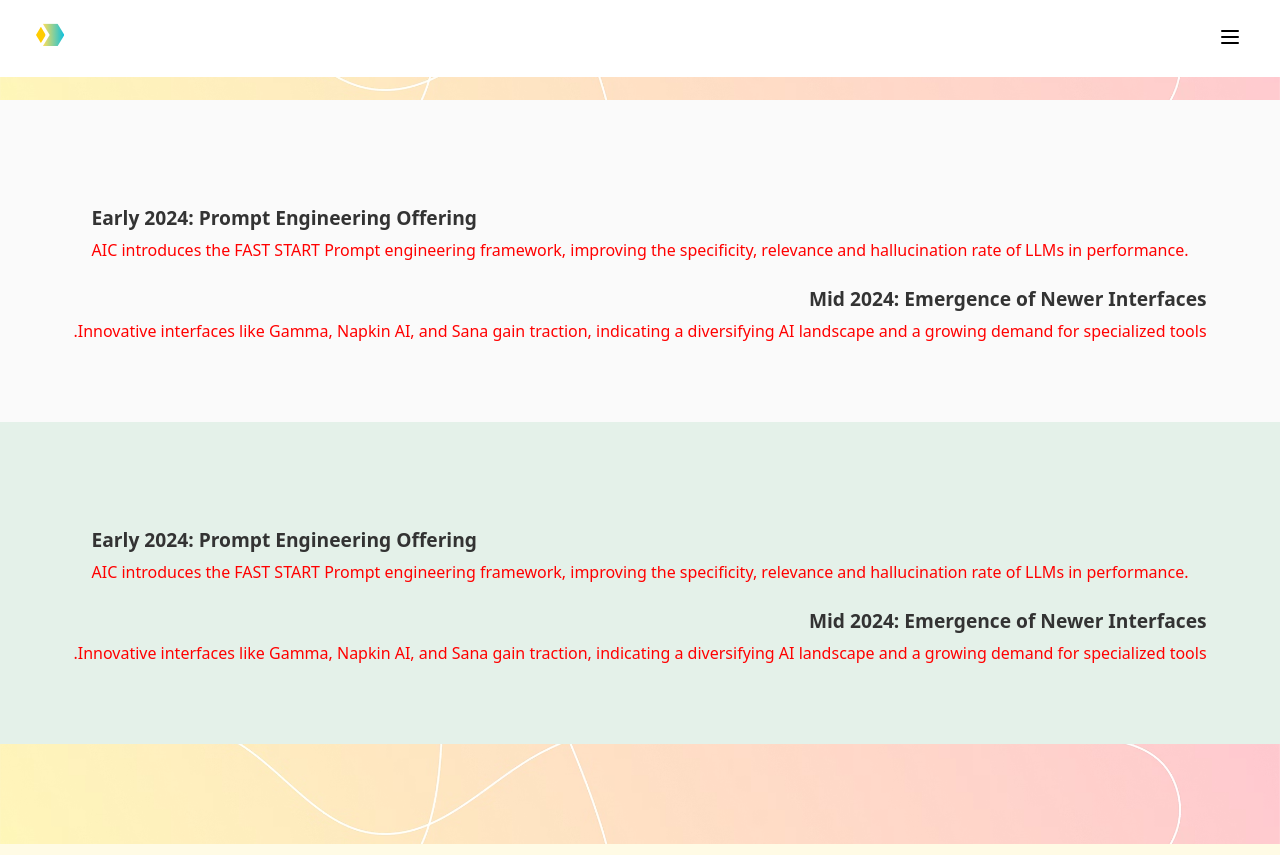
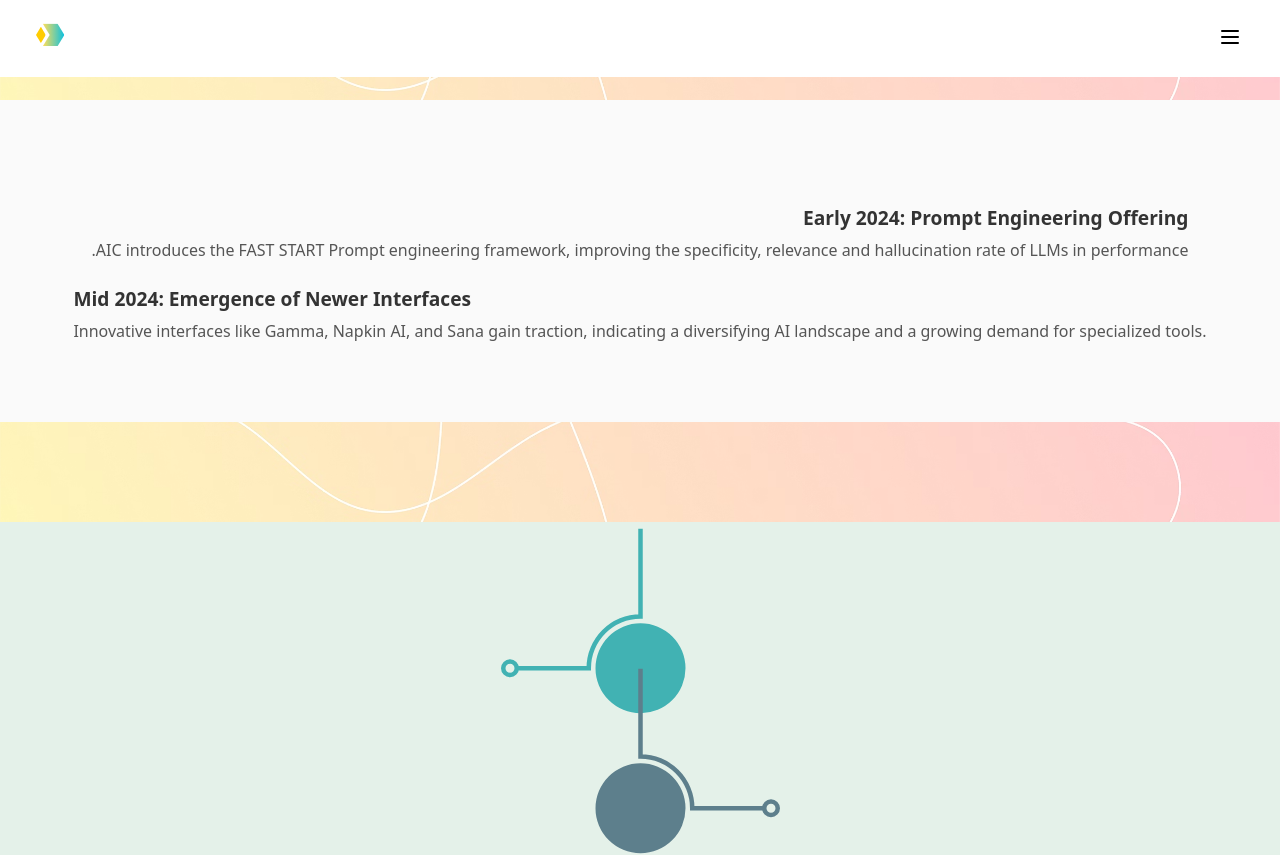
Before and after one commit to emilbowry/simpleapp, a React app: page / in a window 1280 px wide. Shown: the top 855 px of the page. Built offline with nearby package versions, Linux system fonts and the light colour scheme.

Commit message:
added lhs logic

```diff
--- a/src/components/timeline/Timeline.module.css
+++ b/src/components/timeline/Timeline.module.css
@@ -35,7 +35,7 @@
 
 .eventDescription {
   font-size: 1rem;
-  color: red;
+  color: #555;
   margin: 0;
 }
 
--- a/src/components/timeline/Timeline.tsx
+++ b/src/components/timeline/Timeline.tsx
@@ -1,48 +1,109 @@
+// src/components/timeline/Timeline.tsx
+
 import React from "react";
-
+import styles from "./Timeline.module.css";
+import { Vertibrae, DefaultVertibrae } from "./spineComponent/Vertibrae";
 import {
-	ITimelineEvent,
 	EventContent,
 	_EventContent,
+	ITimelineEvent,
 } from "./spineComponent/Event";
 
-const demoTimelineEvent: ITimelineEvent[] = [
-	{
-		date: "Early 2024",
-		title: "Prompt Engineering Offering",
-		description:
-			"AIC introduces the FAST START Prompt engineering framework, improving the specificity, relevance and hallucination rate of LLMs in performance.",
-	},
-	{
-		date: "Mid 2024",
-		title: "Emergence of Newer Interfaces",
-		description:
-			"Innovative interfaces like Gamma, Napkin AI, and Sana gain traction, indicating a diversifying AI landscape and a growing demand for specialized tools.",
-	},
-];
-export const demoTimelineEvents: React.FC = () => {
-	return (
-		<div
-			style={{
-				display: "flex",
-				flexDirection: "column",
-				alignItems: "center",
-			}}
-		>
+// This interface remains the same.
+export interface ITimelineData {
+	timelineEvents: ITimelineEvent[];
+}
+
+interface ITimelineEventRowProps {
+	eventData: ITimelineEvent;
+	index: number;
+	scaleFactor?: number;
+}
+
+/**
+ * TimelineEventRow is responsible for the three-column layout.
+ * It now calculates the `isLeftHanded` boolean and passes it down
+ * to the SpineComponent children, which handle their own transformations.
+ */
+class TimelineEventRow extends React.Component<ITimelineEventRowProps> {
+	render() {
+		const { index, eventData, scaleFactor = 2 } = this.props;
+
+		// The orientation logic is now owned by the TimelineEventRow.
+		const isLeftHanded = index % 2 === 0;
+
+		// The EventContent component is now index-agnostic. It only needs to
+		// know if it's on the left to apply the correct text direction.
+		const eventElement = (
 			<EventContent
-				index={0}
-				scaleFactor={1.5}
-				reflectable={false}
+				isLeftHanded={isLeftHanded}
+				scaleFactor={1} // Text itself doesn't scale.
+				reflectable={false} // Use `direction` for text.
 				contentComponent={_EventContent}
-				data={demoTimelineEvent[0]}
+				data={eventData}
 			/>
-			<EventContent
-				index={1}
-				scaleFactor={1.5}
-				reflectable={false}
-				contentComponent={_EventContent}
-				data={demoTimelineEvent[1]}
-			/>
-		</div>
-	);
-};
+		);
+
+		return (
+			<div className={styles.timelineEventRow}>
+				{/* Column A: Left Content */}
+				<div
+					className={styles.contentColumn}
+					style={{
+						// The container still provides the overall alignment context.
+						textAlign: "right",
+						marginRight: `${1 * scaleFactor}rem`,
+					}}
+				>
+					{isLeftHanded && eventElement}
+				</div>
+
+				{/* Column B: Center Spine */}
+				<div className={styles.spineContainer}>
+					<Vertibrae
+						isLeftHanded={isLeftHanded}
+						index={index} // Vertibrae still needs the index for its color logic.
+						scaleFactor={scaleFactor}
+						reflectable={true} // Use `transform:scale` for SVG.
+						contentComponent={DefaultVertibrae}
+					/>
+				</div>
+
+				{/* Column C: Right Content */}
+				<div
+					className={styles.contentColumn}
+					style={{
+						textAlign: "left",
+						marginLeft: `${1 * scaleFactor}rem`,
+					}}
+				>
+					{!isLeftHanded && eventElement}
+				</div>
+			</div>
+		);
+	}
+}
+
+/**
+ * The main Timeline component. It takes an array of events and maps
+ * over them, creating a TimelineEventRow for each one.
+ */
+export class Timeline extends React.Component<ITimelineData> {
+	render() {
+		const { timelineEvents } = this.props;
+
+		return (
+			<section className={styles.timelineSection}>
+				<div data-scroll-root>
+					{timelineEvents.map((item, index) => (
+						<TimelineEventRow
+							key={index}
+							index={index}
+							eventData={item}
+						/>
+					))}
+				</div>
+			</section>
+		);
+	}
+}
--- a/src/components/timeline/spineComponent/Event.tsx
+++ b/src/components/timeline/spineComponent/Event.tsx
@@ -14,10 +14,17 @@
 	title: string;
 	description: string;
 }
+interface IEventContentComponentProps {
+	data: ITimelineEvent;
+}
+
+type TEventContent = ISpineContent & IEventContentComponentProps;
+type TEventElement = TSpineElement & IEventContentComponentProps;
+type TEventComponent = TSpineComponent & IEventContentComponentProps;
 
 export const _EventContent: React.FC<TEventContent> = ({
-	index,
-	scaleFactor,
+	// index,
+	// scaleFactor,
 	data,
 }) => {
 	return (
@@ -30,32 +37,65 @@
 	);
 };
 
-interface IEventContentComponentProps {
-	data: ITimelineEvent;
-}
-
-type TEventContent = ISpineContent & IEventContentComponentProps;
-type TEventElement = TSpineElement & IEventContentComponentProps;
-type TEventComponent = TSpineComponent & IEventContentComponentProps;
-
 export class EventContent extends SpineComponent {
 	props!: TEventComponent;
-	// gets rid of data err but
+
 	public renderContent(args: TEventElement): React.ReactNode {
 		const {
-			index,
-			scaleFactor = 1,
+			// index,
+			// scaleFactor = 1,
 			contentComponent: _EventContent,
 			data,
 		} = args;
 		return (
 			<>
 				<_EventContent
-					index={index}
-					scaleFactor={scaleFactor}
+					// index={index}
+					// scaleFactor={scaleFactor}
 					data={data}
 				/>
 			</>
 		);
 	}
 }
+
+const demoEvent: ITimelineEvent[] = [
+	{
+		date: "Early 2024",
+		title: "Prompt Engineering Offering",
+		description:
+			"AIC introduces the FAST START Prompt engineering framework, improving the specificity, relevance and hallucination rate of LLMs in performance.",
+	},
+	{
+		date: "Mid 2024",
+		title: "Emergence of Newer Interfaces",
+		description:
+			"Innovative interfaces like Gamma, Napkin AI, and Sana gain traction, indicating a diversifying AI landscape and a growing demand for specialized tools.",
+	},
+];
+export const demoEvents: React.FC = () => {
+	return (
+		<div
+			style={{
+				display: "flex",
+				flexDirection: "column",
+				alignItems: "center",
+			}}
+		>
+			<EventContent
+				isLeftHanded={true}
+				scaleFactor={1.5}
+				reflectable={false}
+				contentComponent={_EventContent}
+				data={demoEvent[0]}
+			/>
+			<EventContent
+				isLeftHanded={false}
+				scaleFactor={1.5}
+				reflectable={false}
+				contentComponent={_EventContent}
+				data={demoEvent[1]}
+			/>
+		</div>
+	);
+};
--- a/src/components/timeline/spineComponent/SpineComponent.tsx
+++ b/src/components/timeline/spineComponent/SpineComponent.tsx
@@ -4,7 +4,7 @@
 // import styles from "./Timeline.module.css";
 
 export interface ISpineContent {
-	index: number;
+	isLeftHanded: boolean;
 	scaleFactor: number;
 }
 
@@ -27,10 +27,6 @@
 	extends React.Component<TSpineComponent>
 	implements ISpineComponentBehavior
 {
-	public static getOrientationFlip(index: number): boolean {
-		return index % 2 === 1;
-	}
-
 	public renderContent(args: TSpineElement): React.ReactNode {
 		const { contentComponent: ContentComponent, ...componentProps } = args;
 		return <ContentComponent {...componentProps} />;
@@ -38,10 +34,9 @@
 
 	render() {
 		const { reflectable = false, ...renderProps } = this.props;
-		const { index, scaleFactor } = renderProps;
+		const { isLeftHanded, scaleFactor } = renderProps;
 
-		const _flip = SpineComponent.getOrientationFlip(index);
-		const flip = _flip ? -1 : 1;
+		const flip = isLeftHanded ? 1 : -1;
 
 		return (
 			<div
@@ -52,7 +47,7 @@
 									flip * scaleFactor
 								}, ${scaleFactor})`,
 						  }
-						: { direction: _flip ? "rtl" : "ltr" }
+						: { direction: isLeftHanded ? "rtl" : "ltr" }
 				}
 			>
 				{this.renderContent({ ...renderProps })}
--- a/src/components/timeline/spineComponent/Vertibrae.tsx
+++ b/src/components/timeline/spineComponent/Vertibrae.tsx
@@ -1,3 +1,5 @@
+//  src/components/timeline/spineComponent/Vertibrae.tsx
+
 import React from "react";
 import styles from "./Timeline.module.css";
 import {
@@ -7,28 +9,41 @@
 	ISpineContent,
 } from "./SpineComponent";
 
-export const DefaultVertibrae: React.FC<ISpineContent> = () => {
+interface IVertibraeComponentProps {
+	index: number;
+}
+
+type TVertibraeContent = ISpineContent & IVertibraeComponentProps;
+type TVertibraeElement = TSpineElement & IVertibraeComponentProps;
+type TVertibraeComponent = TSpineComponent & IVertibraeComponentProps;
+
+export const DefaultVertibrae: React.FC<TVertibraeContent> = ({ index }) => {
 	const centreCircle = "m20,0a20,20,90,0,0,-40,0zm-40,0a20,20,90,0,0,40,0z";
 	const leftHandHalo =
 		"m -22,0 a22,22,90,0,1,22,-22l0,-2a24,24,90,0,0,-24,24m24,-22h1v-40h-2v40zm-22,22v-1h-33v2h33zm-40,0a2,2,90,1,0,8,0a2,2,90,1,0,-8,0zm2,0a2,2,90,0,1,4,0a2,2,90,0,1,-4,0z";
+
+	const colours = ["#41b2b3", "#5D7F8C", "#7F81AF", "#697085", "#7E8180"];
+	const colour = colours[index % 5];
+
 	return (
 		<>
-			<path d={centreCircle} />
-			<path d={leftHandHalo} />
+			<path d={centreCircle} fill={colour} />
+			<path d={leftHandHalo} fill={colour} />
 		</>
 	);
 };
 
 export class Vertibrae extends SpineComponent {
-	public renderContent(args: TSpineElement): React.ReactNode {
+	props!: TVertibraeComponent;
+
+	public renderContent(args: TVertibraeElement): React.ReactNode {
 		const {
+			isLeftHanded,
 			index,
 			scaleFactor = 1,
 			contentComponent: ContentComponent = DefaultVertibrae,
 		} = args;
 
-		const colours = ["#41b2b3", "#5D7F8C", "#7F81AF", "#697085", "#7E8180"];
-		const colour = colours[index % 5];
 		const view_box = `${-45} ${-45} ${90} ${90}`;
 
 		return (
@@ -36,13 +51,43 @@
 				viewBox={view_box}
 				width={scaleFactor * 90}
 				height={scaleFactor * 90}
-				fill={colour}
 				preserveAspectRatio="xMidYMid meet"
 				style={{ overflow: "visible" }}
 				className="no-aos"
 			>
-				<ContentComponent index={index} scaleFactor={scaleFactor} />
+				<ContentComponent
+					index={index}
+					isLeftHanded={isLeftHanded}
+					scaleFactor={scaleFactor}
+				/>
 			</svg>
 		);
 	}
 }
+
+export const demoVertibrae: React.FC = () => {
+	return (
+		<div
+			style={{
+				display: "flex",
+				flexDirection: "column",
+				alignItems: "center",
+			}}
+		>
+			<Vertibrae
+				isLeftHanded={true}
+				index={0}
+				scaleFactor={1.5}
+				reflectable={true}
+				contentComponent={DefaultVertibrae}
+			/>
+			<Vertibrae
+				isLeftHanded={false}
+				index={1}
+				scaleFactor={1.5}
+				reflectable={true}
+				contentComponent={DefaultVertibrae}
+			/>
+		</div>
+	);
+};
--- a/src/pages/demopage/DemoPage.tsx
+++ b/src/pages/demopage/DemoPage.tsx
@@ -1,124 +1,32 @@
+// src/pages/demoPage/DemoPage.tsx
+
 import React from "react";
 import styles from "./DemoPage.module.css";
 import { CallingCard } from "../../components/callingcard/CallingCard";
 import { CallOut } from "../../components/callingcard/CallOut";
-import {
-	Vertibrae,
-	DefaultVertibrae,
-} from "../../components/timeline/spineComponent/Vertibrae";
-import { demoTimelineEvents } from "../../components/timeline/Timeline";
-// const demoTimelineEvent: ITimelineEvent[] = [
-// 	{
-// 		date: "Early 2024",
-// 		title: "Prompt Engineering Offering",
-// 		description:
-// 			"AIC introduces the FAST START Prompt engineering framework, improving the specificity, relevance and hallucination rate of LLMs in performance.",
-// 	},
-// 	{
-// 		date: "Mid 2024",
-// 		title: "Emergence of Newer Interfaces",
-// 		description:
-// 			"Innovative interfaces like Gamma, Napkin AI, and Sana gain traction, indicating a diversifying AI landscape and a growing demand for specialized tools.",
-// 	},
-// 	// {
-// 	//   date: 'Late 2024',
-// 	//   title: "'Tasks to Tools' Offering",
-// 	//   description: "AIC launches the 'tasks to tools' service, aligning emerging services and matching businesses with appropriate AI solutions.",
-// 	// },
-// 	// {
-// 	//   date: 'Early 2025',
-// 	//   title: 'Mindstone online',
-// 	//   description: 'Joe becomes the host of the online events of Mindstone, one of the biggest practical AI Communities in the world.',
-// 	// },
-// 	// {
-// 	//   date: 'Mid 2025',
-// 	//   title: 'Policy-writing',
-// 	//   description: 'AI compatible transfers what it has learnt working with clients in gen AI training and consultancy into a template for generative AI policy',
-// 	// },
-// ];
+import { demoVertibrae } from "../../components/timeline/spineComponent/Vertibrae";
+import { demoEvents } from "../../components/timeline/spineComponent/Event";
+import globalstyles from "../../GlobalStyles.module.css";
 
-const demoTimeline: React.FC = () => {
-	// return (
-	//   <section>
-	//     <h2 style={{ textAlign: 'center' }}>Our Journey</h2>
+import backgroundPattern from "/src/assets/background.png";
+export const DemoPage: React.FC = () => {
+	const componentsToRendera = [<CallOut Component={demoEvents} />];
+	const componentsToRenderb = [<CallOut Component={demoVertibrae} />];
 
-	//     <Timeline timelineEvents={demoTimelineEvent} />
-
-	//   </section>
-	// )
-	return (
-		<section>
-			<h2 style={{ textAlign: "center" }}>Our Journey</h2>
-		</section>
+	const ccElement = (
+		<CallingCard components={componentsToRendera} index={0} />
 	);
-
-	// return (
-	// 	<div
-	// 		style={{
-	// 			display: "flex",
-	// 			flexDirection: "column",
-	// 			alignItems: "center",
-	// 		}}
-	// 	>
-	// 		{/*
-	// 		 * You render the specialized `Vertibrae` class directly.
-	// 		 * It will automatically use the `DefaultVertibrae` shape.
-	// 		 */}
-	// 		<Vertibrae
-	// 			index={0}
-	// 			scaleFactor={1.5}
-	// 			reflectable={true}
-	// 			contentComponent={DefaultVertibrae}
-	// 		/>
-	// 		<Vertibrae
-	// 			index={1}
-	// 			scaleFactor={1.5}
-	// 			reflectable={true}
-	// 			contentComponent={DefaultVertibrae}
-	// 		/>
-	// 	</div>
-	// );
-
-	// return (
-	// 	<div
-	// 		style={{
-	// 			display: "flex",
-	// 			flexDirection: "column",
-	// 			alignItems: "center",
-	// 		}}
-	// 	>
-	// 		{/*
-	// 		 * You render the specialized `Vertibrae` class directly.
-	// 		 * It will automatically use the `DefaultVertibrae` shape.
-	// 		 */}
-	// 		<EventContent
-	// 			index={0}
-	// 			scaleFactor={1.5}
-	// 			reflactable={false}
-	// 			contentComponent={_EventContent}
-	// 			data={demoTimelineEvent[0]}
-	// 		/>
-	// 		<EventContent
-	// 			index={1}
-	// 			scaleFactor={1.5}
-	// 			reflactable={false}
-	// 			contentComponent={_EventContent}
-	// 			data={demoTimelineEvent[0]}
-	// 		/>
-	// 	</div>
-	// );
-};
-
-export const DemoPage: React.FC = () => {
-	const componentsToRender = [<CallOut Component={demoTimelineEvents} />];
-
-	const ccElement = <CallingCard components={componentsToRender} index={0} />;
-	const bcElement = <CallingCard components={componentsToRender} index={1} />;
+	const bcElement = (
+		<CallingCard components={componentsToRenderb} index={1} />
+	);
 
 	return (
 		<section>
 			{ccElement}
-
+			<div
+				className={globalstyles.backgroundPattern}
+				style={{ backgroundImage: `url(${backgroundPattern})` }}
+			></div>
 			<div>{bcElement}</div>
 		</section>
 	);
```
Also changed, not shown: src/pages/homepage/HomePage.tsx (+7 -11 lines).
